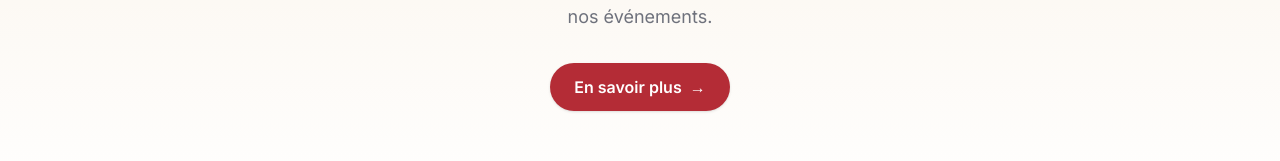
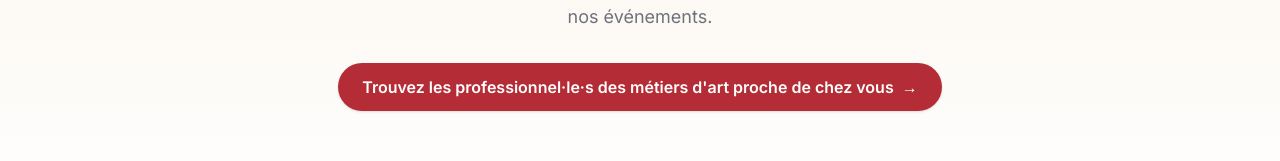
Before and after one commit to bermoret/metiersdart-geneve, a Next.js app: page / in a window 1280 px wide. Shown: the part 363-524 px from the top of the page. Built offline with nearby package versions, Linux system fonts and the light colour scheme; a web font is replaced by a local one.

Commit message:
Revert "fix: unify red button labels to 'En savoir plus'"
This reverts commit 561771255fe74faf962ed86356d73c073ce485ca.

```diff
--- a/src/app/jema/page.tsx
+++ b/src/app/jema/page.tsx
@@ -239,7 +239,8 @@ export default function JemaPage() {
                   {ed.description}
                 </p>
                 <p className="mt-3 inline-flex items-center gap-1 text-sm font-medium text-mag-red">
-                  En savoir plus
+                  <i className="fas fa-arrow-right" aria-hidden />
+                  {ed.highlight}
                 </p>
               </Link>
             ))}
--- a/src/app/l-actu/page.tsx
+++ b/src/app/l-actu/page.tsx
@@ -27,7 +27,7 @@ const actualites: ActuCard[] = [
     source: "Métiers d'Art Genève",
     description:
       "MAG réalise une enquête afin de mieux cerner les besoins des artisan·e·s en matière de locaux d'activité. Les résultats serviront à orienter les futures actions à mener. Participez au sondage ci-dessous.",
-    linkText: "En savoir plus",
+    linkText: "Plus d'info",
     linkHref:
       "https://docs.google.com/forms/d/e/1FAIpQLSfLZO6jc-8Z_XP1cjMf1g87ZyPCztUqKBU0t3Axs9rM69WSkw/viewform?usp=dialog",
   },
@@ -39,7 +39,7 @@ const actualites: ActuCard[] = [
     source: "Métiers d'Art Genève",
     description:
       "MAG lance un nouveau projet visant à mettre en relation des artisan·e·s et avec des classes, toujours dans une démarche de partage de savoir-faire. Si vous êtes intéressé·e, merci de remplir le formulaire ci-dessous.",
-    linkText: "En savoir plus",
+    linkText: "Plus d'info",
     linkHref:
       "https://docs.google.com/forms/d/e/1FAIpQLSdRv72gXhfyU__rhqUBWLrga2OtfZiQv-_LEf_Tv7BoNmOpBQ/viewform?usp=header",
   },
@@ -51,7 +51,7 @@ const actualites: ActuCard[] = [
     source: "FER Genève",
     description:
       "Ce Petit déjeuner des PME et des start-up permettra de décrypter les enjeux, de maîtriser les risques et de découvrir des solutions concrètes pour les TPE ainsi que les cas de Management Buy Out.",
-    linkText: "En savoir plus",
+    linkText: "Plus d'info",
     linkHref: "https://www.evenements.fer-ge.ch/reprise_cession_entreprise",
   },
   {
@@ -63,7 +63,7 @@ const actualites: ActuCard[] = [
     source: "Métiers d'Art Genève",
     description:
       "Ce groupe de travail, se regroupant quatre fois par an, a pour objectif d'échanger autour des réalités du terrain et des enjeux liés aux métiers d'art. Les artisan·e·s MAG souhaitant prendre part à la prochaine séance sont invités à nous contacter.",
-    linkText: "En savoir plus",
+    linkText: "Contact",
     linkHref: "mailto:contact@metiersdart-geneve.ch",
   },
   {
@@ -74,7 +74,7 @@ const actualites: ActuCard[] = [
     subtitle: "Métiers du bois — Charpentier·ère",
     description:
       "Le Prix de l'Artisanat s'adresse à toutes les entreprises artisanales ainsi qu'aux artisan·e·s indépendants identifiés comme faisant partie des métiers répondant à la définition de l'artisanat et issus d'un secteur d'activités particulier.",
-    linkText: "En savoir plus",
+    linkText: "Plus d'info",
     linkHref: "https://www.prix-artisanat-geneve.ch/prix-de-lartisanat-concours-2027",
   },
   {
@@ -84,7 +84,7 @@ const actualites: ActuCard[] = [
     source: "Métiers d'Art Genève",
     description:
       "Réservez déjà votre week-end pour venir à la rencontre des professionnelles et des professionnels des métiers d'art à Genève.",
-    linkText: "En savoir plus",
+    linkText: "Plus d'info",
     linkHref: "/jema",
   },
 ];
--- a/src/app/page.tsx
+++ b/src/app/page.tsx
@@ -31,7 +31,7 @@ export default function HomePage() {
             href="/repertoire"
             className="mt-8 inline-flex items-center gap-2 rounded-full bg-mag-red px-6 py-3 text-base font-semibold text-white shadow-sm hover:bg-mag-red-dark transition-colors"
           >
-            En savoir plus
+            Trouvez les professionnel·le·s des métiers d&apos;art proche de chez vous
             <span aria-hidden>→</span>
           </Link>
         </div>
```
